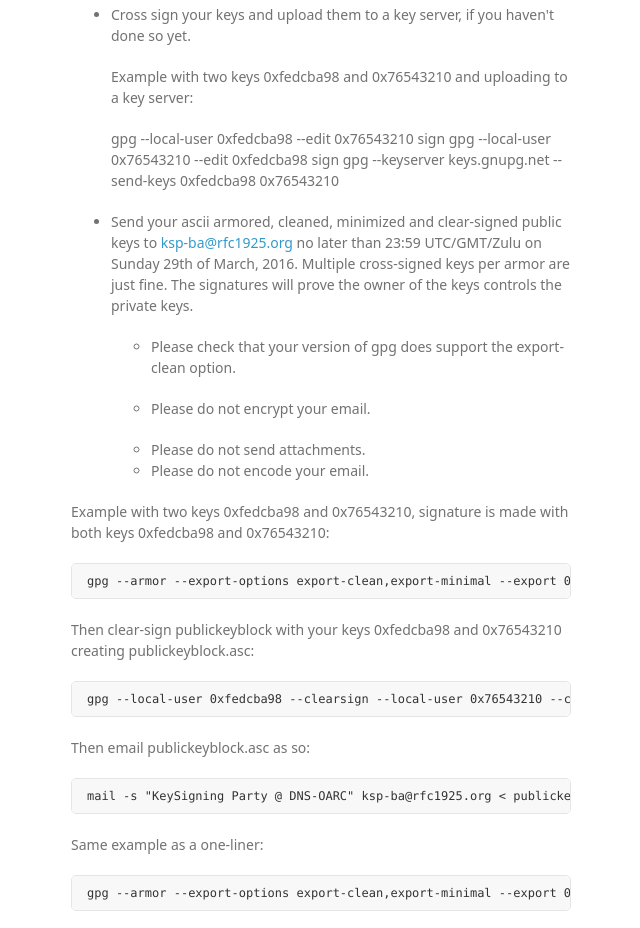
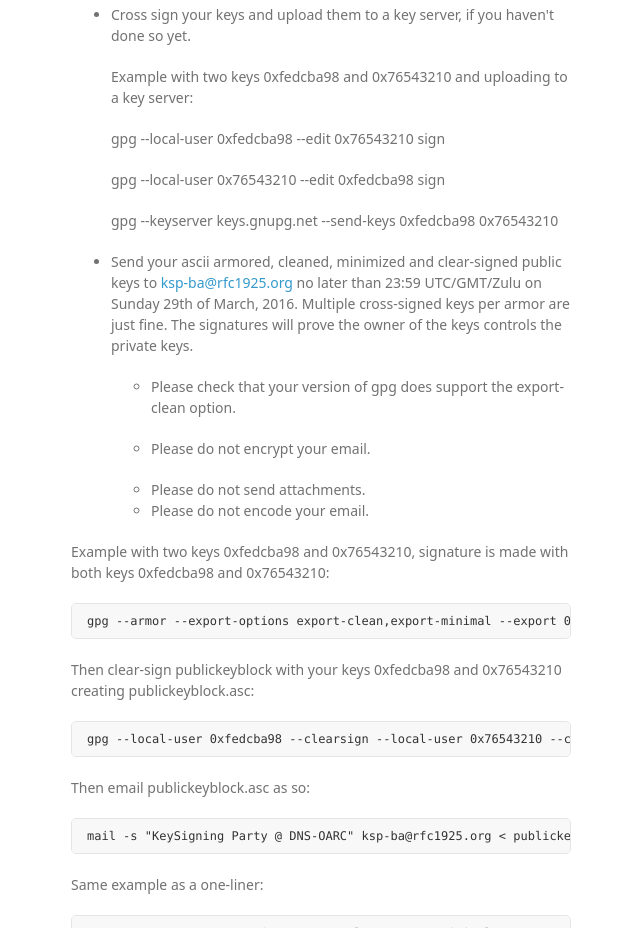
Before and after one commit to oerdnj/dns-oarc-keysigning, a plain HTML site: page index.html in a window 1280 px wide. Shown: the part 1560-2488 px from the top of the page, without its empty margins (499-1139 px from the left). Drawn offline with Linux system fonts and the light colour scheme; a web font is replaced by a local one.

```diff
--- a/index.html
+++ b/index.html
@@ -79,9 +79,11 @@
 
 <p>Example with two keys 0xfedcba98 and 0x76543210 and uploading to a key server: </p>
 
-<p>gpg --local-user 0xfedcba98 --edit 0x76543210 sign
-  gpg --local-user 0x76543210 --edit 0xfedcba98 sign
-  gpg --keyserver keys.gnupg.net --send-keys 0xfedcba98 0x76543210 </p>
+<p>gpg --local-user 0xfedcba98 --edit 0x76543210 sign</p>
+
+<p>gpg --local-user 0x76543210 --edit 0xfedcba98 sign </p>
+
+<p>gpg --keyserver keys.gnupg.net --send-keys 0xfedcba98 0x76543210 </p>
 </li>
 <li>
 <p>Send your ascii armored, cleaned, minimized and clear-signed public keys to <a href="mailto:ksp-ba@rfc1925.org">ksp-ba@rfc1925.org</a> no later than 23:59 UTC/GMT/Zulu on Sunday 29th of March, 2016. Multiple cross-signed keys per armor are just fine. The signatures will prove the owner of the keys controls the private keys. </p>
```
Also changed, not shown: params.json (+1 -1 lines).
